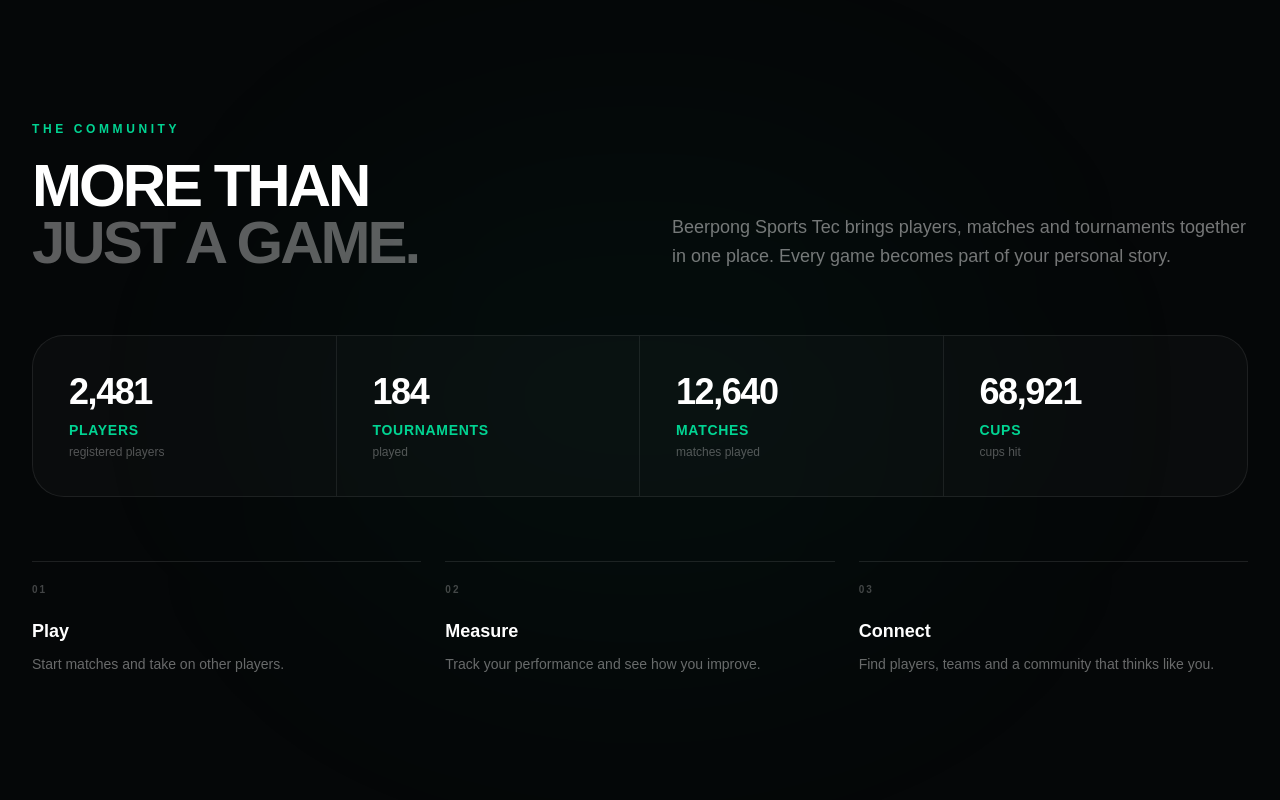
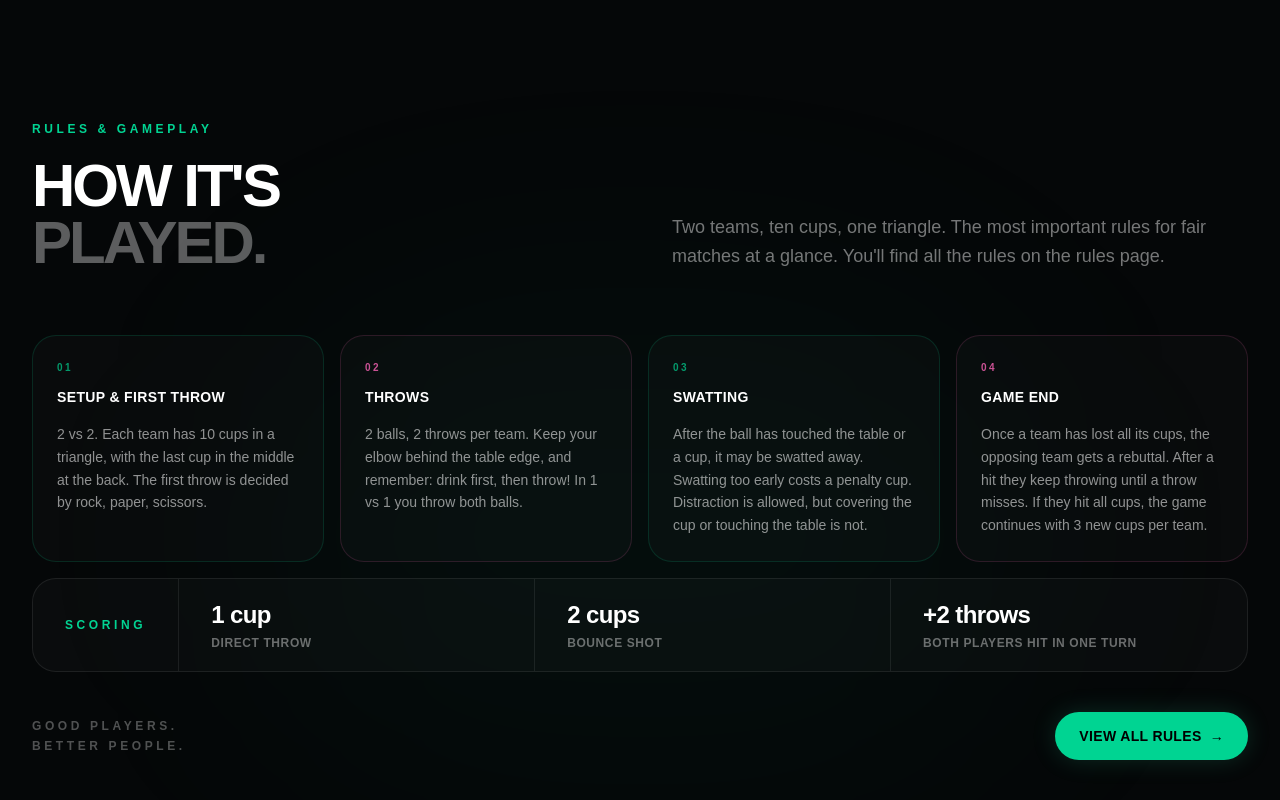
Before and after one commit to CRzneR/beerpong-sports-tec, a Next.js app: page /en in a window 1280 px wide. Shown: the part 2220-3020 px from the top of the page. Built offline with nearby package versions, Linux system fonts and the light colour scheme.

Commit message:
rules section

```diff
--- a/app/[locale]/page.tsx
+++ b/app/[locale]/page.tsx
@@ -6,6 +6,7 @@ import { notFound } from "next/navigation";
 import { Navbar } from "@/components/landing/Navbar";
 import { Hero } from "@/components/landing/Hero";
 import { PlatformSection } from "@/components/landing/PlatformSection";
+import { RulesSection } from "@/components/landing/RulesSection";
 import { CommunityStats } from "@/components/landing/CommunityStats";
 import { CommunitySection } from "@/components/landing/CommunitySection";
 import { Footer } from "@/components/landing/Footer";
@@ -86,6 +87,7 @@ export default async function Home({ params }: PageProps<"/[locale]">) {
       <main>
         <Hero />
         <PlatformSection />
+        <RulesSection />
         <CommunityStats />
         <CommunitySection />
       </main>
--- /dev/null
+++ b/components/landing/RulesSection.tsx
@@ -0,0 +1,138 @@
+import { useTranslations } from "next-intl";
+
+import { Link } from "@/i18n/navigation";
+
+/*
+ * --------------------------------------------------------------------------
+ * | REGELN & SPIELWEISE (Startseite)
+ * --------------------------------------------------------------------------
+ */
+
+type Step = { title: string; text: string };
+type Score = { label: string; value: string };
+
+const accents = [
+  {
+    card: "border-emerald-400/15 hover:border-emerald-400/35",
+    number: "text-emerald-400/70",
+  },
+  {
+    card: "border-pink-400/15 hover:border-pink-400/35",
+    number: "text-pink-400/80",
+  },
+  {
+    card: "border-emerald-400/15 hover:border-emerald-400/35",
+    number: "text-emerald-400/70",
+  },
+  {
+    card: "border-pink-400/15 hover:border-pink-400/35",
+    number: "text-pink-400/80",
+  },
+] as const;
+
+export function RulesSection() {
+  const t = useTranslations("RulesSection");
+
+  const steps = t.raw("steps") as Step[];
+  const scores = t.raw("scores") as Score[];
+
+  return (
+    <section
+      id="regeln"
+      className="relative scroll-mt-20 overflow-hidden bg-[#050708] py-28 lg:py-36"
+    >
+      {/* Hintergrund */}
+      <div className="absolute left-1/2 top-1/3 h-[500px] w-[800px] -translate-x-1/2 rounded-full bg-emerald-400/[0.035] blur-[130px]" />
+
+      <div className="relative z-10 mx-auto max-w-7xl px-6 lg:px-8">
+        {/* Header */}
+        <div className="grid gap-10 lg:grid-cols-[1fr_1.2fr] lg:items-end">
+          <div>
+            <div className="mb-5 text-xs font-bold uppercase tracking-[0.3em] text-emerald-400">
+              {t("eyebrow")}
+            </div>
+
+            <h2 className="text-4xl font-black uppercase leading-[0.95] tracking-[-0.05em] text-white sm:text-5xl lg:text-6xl">
+              {t("title1")}
+              <br />
+              <span className="text-white/35">{t("title2")}</span>
+            </h2>
+          </div>
+
+          <p className="max-w-xl text-base leading-relaxed text-white/45 lg:justify-self-end lg:text-lg">
+            {t("intro")}
+          </p>
+        </div>
+
+        {/* Schritte */}
+        <ol className="mt-16 grid gap-4 md:grid-cols-2 xl:grid-cols-4">
+          {steps.map((step, index) => {
+            const accent = accents[index % accents.length];
+
+            return (
+              <li
+                key={step.title}
+                className={`rounded-3xl border bg-white/[0.02] p-6 transition duration-300 ${accent.card}`}
+              >
+                <div className={`text-[10px] font-black tracking-[0.25em] ${accent.number}`}>
+                  {String(index + 1).padStart(2, "0")}
+                </div>
+
+                <h3 className="mt-3 text-sm font-black uppercase tracking-wide text-white">
+                  {step.title}
+                </h3>
+
+                <p className="mt-4 text-sm leading-relaxed text-white/55">{step.text}</p>
+              </li>
+            );
+          })}
+        </ol>
+
+        {/* Wertung */}
+        <div className="mt-4 overflow-hidden rounded-3xl border border-white/[0.08] bg-white/[0.025]">
+          <div className="grid divide-y divide-white/[0.08] md:grid-cols-[auto_1fr] md:divide-x md:divide-y-0">
+            <div className="flex items-center px-6 py-5 md:px-8">
+              <div className="text-xs font-black uppercase tracking-[0.3em] text-emerald-400">
+                {t("scoringTitle")}
+              </div>
+            </div>
+
+            <div className="grid divide-y divide-white/[0.08] sm:grid-cols-3 sm:divide-x sm:divide-y-0">
+              {scores.map((score) => (
+                <div key={score.label} className="px-6 py-5 md:px-8">
+                  <div className="text-2xl font-black tracking-tight text-white">{score.value}</div>
+
+                  <div className="mt-1 text-xs font-semibold uppercase tracking-wider text-white/40">
+                    {score.label}
+                  </div>
+                </div>
+              ))}
+            </div>
+          </div>
+        </div>
+
+        {/* Fußzeile: Motto + Link */}
+        <div className="mt-10 flex flex-col gap-6 md:flex-row md:items-center md:justify-between">
+          <div>
+            <div className="text-xs font-black uppercase tracking-[0.3em] text-white/30">
+              {t("motto1")}
+            </div>
+
+            <div className="mt-1 text-xs font-black uppercase tracking-[0.3em] text-white/30">
+              {t("motto2")}
+            </div>
+          </div>
+
+          <Link
+            href="/regeln"
+            className="group inline-flex items-center gap-2 self-start rounded-full bg-emerald-400 px-6 py-3.5 text-sm font-black uppercase tracking-wide text-black shadow-[0_0_25px_rgba(52,211,153,0.18)] transition duration-300 hover:-translate-y-0.5 hover:bg-emerald-300 hover:shadow-[0_0_35px_rgba(52,211,153,0.3)] md:self-auto"
+          >
+            {t("cta")}
+
+            <span className="transition-transform group-hover:translate-x-1">→</span>
+          </Link>
+        </div>
+      </div>
+    </section>
+  );
+}
```
Also changed, not shown: messages/de.json, messages/en.json.
